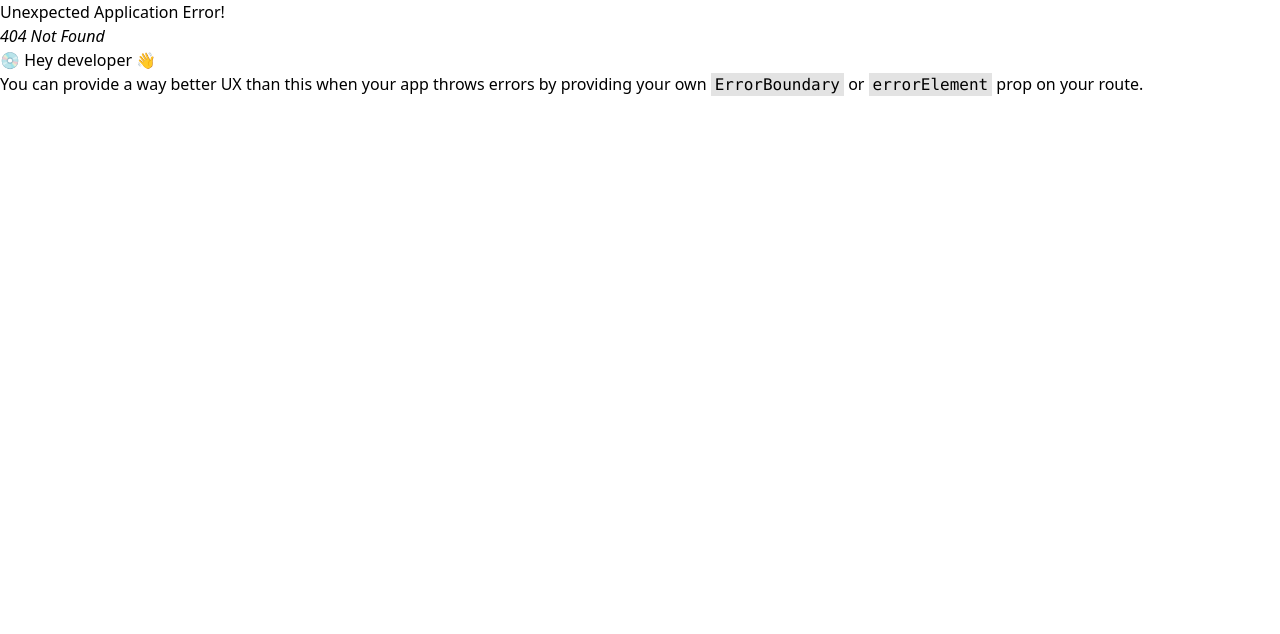
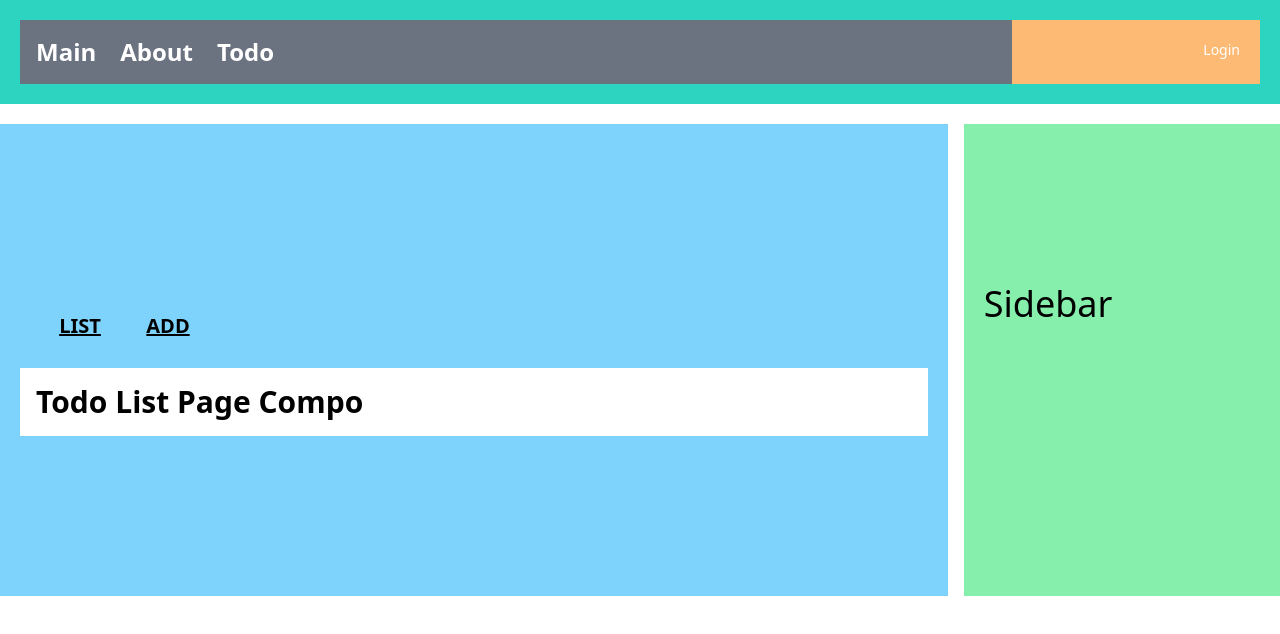
Before and after one commit to jjw0609/react-mall, a React (Create React App) app: page /todo/list in a window 1280 px wide. Before the commit this address had no page. Shown: the top 634 px of the page. Built offline with nearby package versions, Linux system fonts and the light colour scheme.

Commit message:
Outlet 서브메뉴 적용

```diff
--- a/src/components/menus/BasicMenu.js
+++ b/src/components/menus/BasicMenu.js
@@ -12,11 +12,14 @@
                     <li className="pr-6 text-2xl">
                         <Link to={'/about'}>About</Link>
                     </li>
+                    <li className="pr-6 text-2xl">
+                        <Link to={'/todo/'}>Todo</Link>
+                    </li>
                 </ul>
             </div>
 
             <div className="w-1/5 flex justify-end bg-orange-300 p-4 font-medium">
-                <div className="text-white text-sm m-1 rounded">
+            <div className="text-white text-sm m-1 rounded">
                     Login
                 </div>
             </div>
--- /dev/null
+++ b/src/pages/todo/IndexPage.js
@@ -0,0 +1,19 @@
+import React from 'react';
+import BasicLayout from "../../layouts/BasicLayout";
+import {Outlet} from "react-router-dom";
+
+function IndexPage(props) {
+    return (
+        <BasicLayout>
+            <div className="w-full flex m-2 p-2">
+                <div className="text-xl m-1 p-2 w-20 font-extrabold text-center underline">LIST</div>
+                <div className="text-xl m-1 p-2 w-20 font-extrabold text-center underline">ADD</div>
+            </div>
+            <div className="flex flex-wrap w-full">
+                <Outlet />
+            </div>
+        </BasicLayout>
+    );
+}
+
+export default IndexPage;
--- /dev/null
+++ b/src/pages/todo/ListPage.js
@@ -0,0 +1,13 @@
+import React from 'react';
+
+function ListPage(props) {
+    return (
+        <div className="p-4 w-full bg-white">
+            <div className="text-3xl font-extrabold">
+                Todo List Page Compo
+            </div>
+        </div>
+    );
+}
+
+export default ListPage;
--- a/src/router/root.js
+++ b/src/router/root.js
@@ -5,6 +5,10 @@
 const Main = lazy(() => import('../pages/MainPage'))
 
 const About = lazy(() => import('../pages/AboutPage'));
+
+const TodoIndex = lazy(() => import('../pages/todo/IndexPage'));
+
+const TodoList = lazy(() => import('../pages/todo/ListPage'));
 
 const root = createBrowserRouter([
     {
@@ -14,6 +18,16 @@
     {
         path: 'about',
         element: <Suspense fallback={Loading}><About /></Suspense>
+    },
+    {
+        path: 'todo',
+        element: <Suspense fallback={Loading}><TodoIndex /></Suspense>,
+        children: [
+            {
+                path: 'list',
+                element: <Suspense fallback={Loading}><TodoList /></Suspense>
+            }
+        ]
     }
 ]);
 
```
